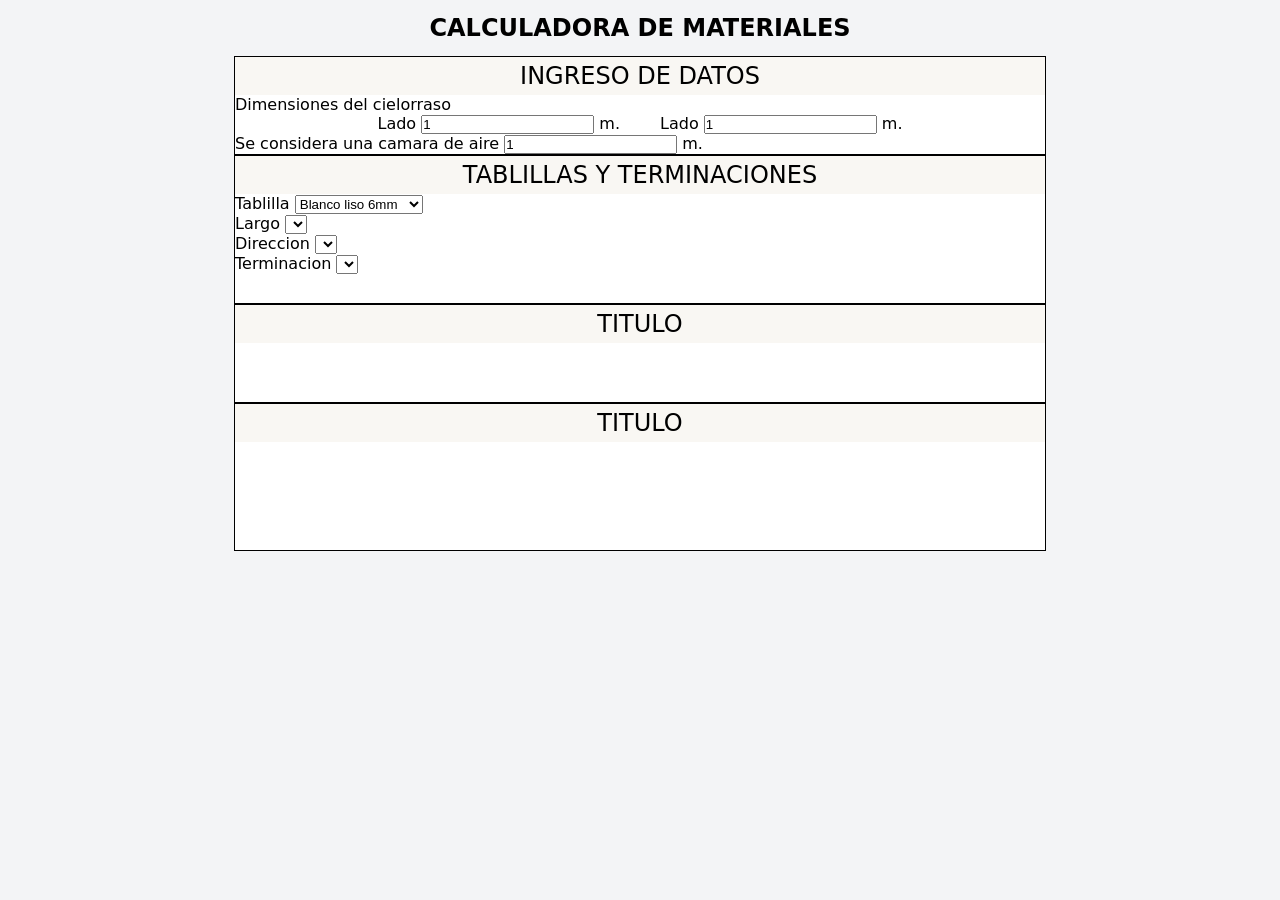
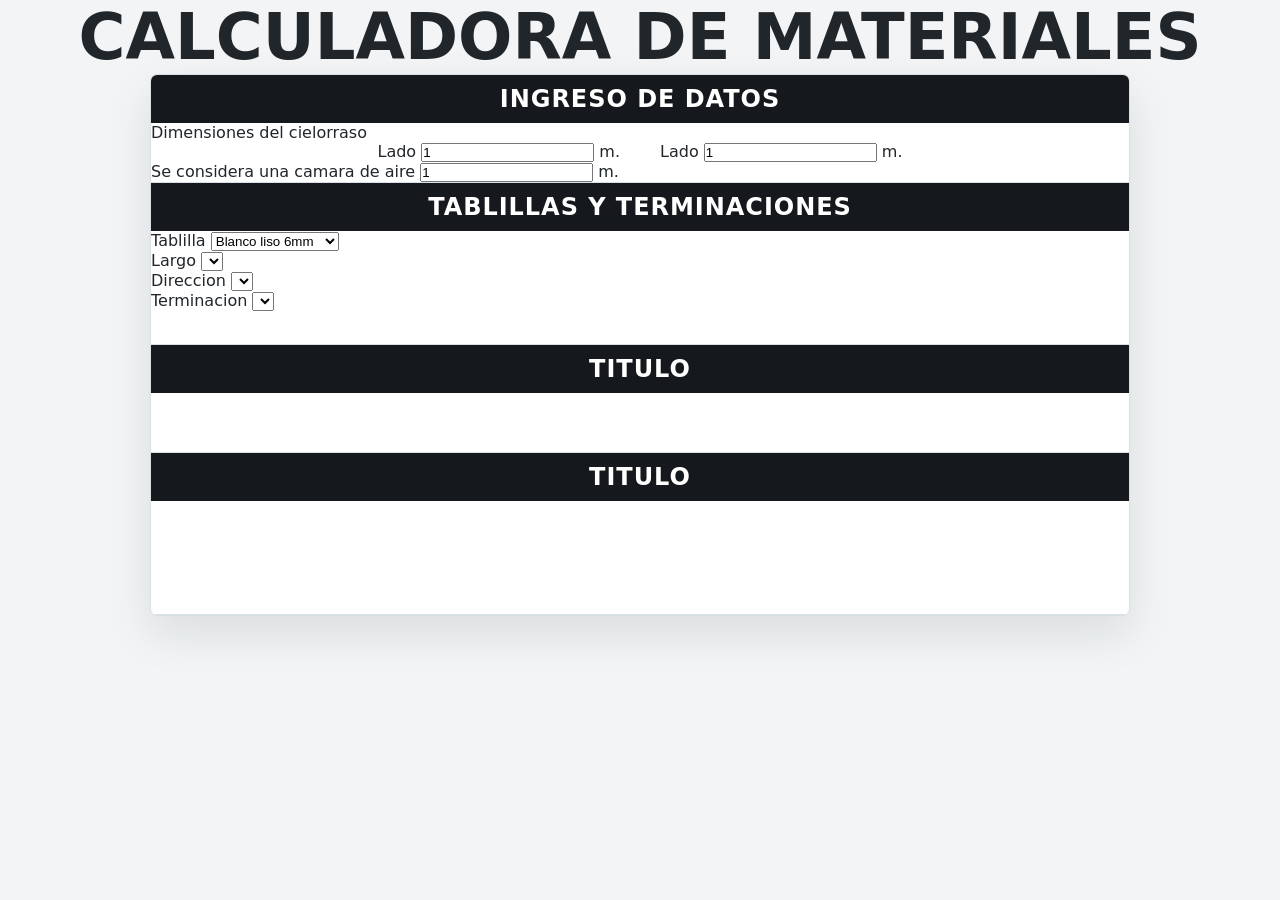

Rebrand visual del sitio

--- a/css/calcular/calcular.css
+++ b/css/calcular/calcular.css
@@ -5,27 +5,51 @@
 }
 
 div h1 {
-    padding: 14px 0;
-    font-size: 24px;
+    padding: 0;
+    font-size: clamp(2rem, 5vw, 4rem);
     text-align: center;
     text-transform: uppercase;
+    font-weight: 900;
 }
 
 body {
-    background-color: #F3F4F6;
-    padding: 0 60px;
+    background-color: #f2f4f5;
+    padding: 0 24px 48px;
     min-height: 100vh;
     display: flex;
     flex-direction: column;
     align-items: center;
-    font-family: system-ui, -apple-system, BlinkMacSystemFont, 'Segoe UI', Roboto, Oxygen, Ubuntu, Cantarell, 'Open Sans', 'Helvetica Neue', sans-serif;
+    font-family: "Work Sans", system-ui, -apple-system, BlinkMacSystemFont, 'Segoe UI', sans-serif;
+    color: #20262a;
+}
+
+.calculator-hero {
+    width: calc(100% + 48px);
+    margin: 0 -24px 2rem;
+    padding: 3rem 1rem;
+    background: linear-gradient(120deg, #15191d, #283139);
+    color: #fff;
+    border-bottom: 3px solid #e3342b;
+}
+
+.calculator-hero p {
+    margin: 0 0 0.5rem;
+    text-align: center;
+    color: #ffb4ae;
+    font-size: 0.78rem;
+    font-weight: 800;
+    letter-spacing: 0.16em;
+    text-transform: uppercase;
 }
 
 main {
     background-color: white;
-    border-radius: 4px;
-    width: 70%;
-    gap: 5px;
+    border: 1px solid #d9e0e4;
+    border-radius: 7px;
+    width: min(980px, 100%);
+    gap: 0;
+    box-shadow: 0 18px 45px rgba(21, 25, 29, 0.10);
+    overflow: hidden;
 }
 
 aside {
@@ -39,20 +63,23 @@ aside.left {
 
 section.leftDivs {
     grid-row: span 1;
-    border: 1px solid black;
+    border: 0;
+    border-bottom: 1px solid #d9e0e4;
     display: flex;
     flex-direction: column;
 }
 
 header.titulo {
-    background-color: #F9F7F3;
-    padding: 5px;
+    background-color: #15191d;
+    color: #fff;
+    padding: 10px;
 }
 
 header.titulo h2 {
     text-transform: uppercase;
     text-align: center;
-    font-weight: 500;
+    font-weight: 800;
+    letter-spacing: 0.04em;
 }
 
 .inputs {
@@ -72,6 +99,9 @@ header.titulo h2 {
 
 .width-max {
     max-width: 100% !important;
+    border-color: #e3342b !important;
+    background: #fff0ef !important;
+    border-radius: 7px;
 }
 
 
@@ -80,12 +110,19 @@ header.titulo h2 {
     body {
         overflow-x: hidden;
         background-color: #F3F4F6;
-        padding: 0 5px;
+        padding: 0 8px 32px;
         min-height: 100vh;
         display: flex;
         flex-direction: column;
         align-items: center;
         font-family: system-ui, -apple-system, BlinkMacSystemFont, 'Segoe UI', Roboto, Oxygen, Ubuntu, Cantarell, 'Open Sans', 'Helvetica Neue', sans-serif;
+    }
+
+    .calculator-hero {
+        width: calc(100% + 16px);
+        margin-left: -8px;
+        margin-right: -8px;
+        padding: 2.25rem 1rem;
     }
 
     aside.left {
